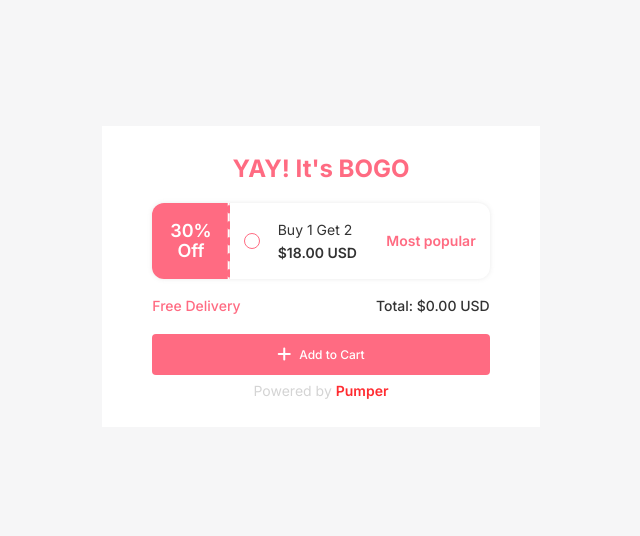
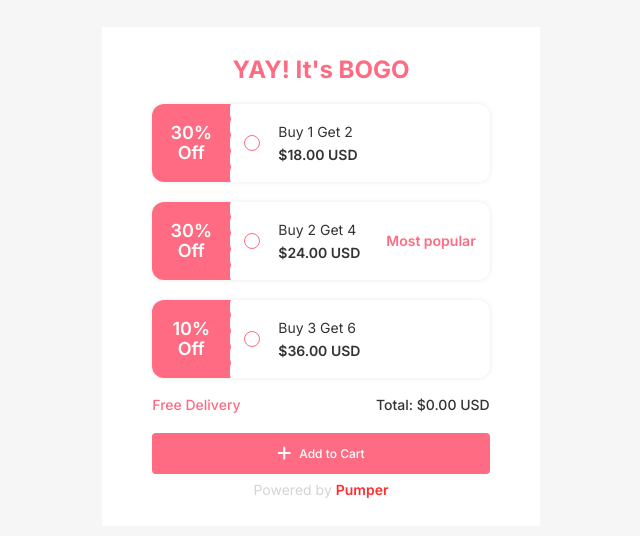
Before and after one commit to nac3nt/webdevtask, an Angular app: page / in a window 1280 px wide. Shown: the part 124-660 px from the top of the page, without its empty margins (319-959 px from the left). Built offline with nearby package versions, Linux system fonts and the light colour scheme.

Commit message:
style fixes

```diff
--- a/src/app/app.component.html
+++ b/src/app/app.component.html
@@ -19,7 +19,7 @@
                 <p>{{ 18 | currency:'USD' }} USD</p>
               </div>
             </div>
-            <p class="right-section-text">Most popular</p>
+            <p class="right-section-text"></p>
           </div>
         </div>
       </ng-container>
@@ -33,6 +33,114 @@
             <div class="offer-text">
               <p>Buy 1 Get 2 <span class="offer-rate">30% Off</span></p>
               <p>{{ 18 | currency:'USD' }} USD <span class="prev-cost">{{ 10 | currency: 'USD'}}</span></p>
+            </div>
+          </div>
+          <form class="pref-section">
+            <h6></h6>
+            <h6>Size</h6>
+            <h6>Colour</h6>
+            <h6>#1</h6>
+            <select name="" id="">
+              <option value="volvo">S</option>
+            </select>
+            <select name="" id="">
+              <option value="volvo">Colour</option>
+            </select>
+            <h6>#2</h6>
+            <select name="" id="">
+              <option value="volvo">S</option>
+            </select>
+            <select name="" id="">
+              <option value="volvo">Colour</option>
+            </select>
+          </form>
+        </div>
+      </ng-template>
+
+      <ng-container *ngIf="!option2Active; else option2Clicked">
+        <div class="option" (click)="activateOption('option2')">
+          <div class="left-section">
+            <p>30% Off</p>
+          </div>
+          <div class="right-section">
+            <div class="radio-option">
+              <label class="radio-input">
+                <input type="radio" name="option1"/>
+                <span class="radio-check"></span>
+              </label>
+              <div class="offer-text">
+                <p>Buy 2 Get 4</p>
+                <p>{{ 24 | currency:'USD' }} USD</p>
+              </div>
+            </div>
+            <p class="right-section-text">Most popular</p>
+          </div>
+        </div>
+      </ng-container>
+      <ng-template #option2Clicked>
+        <div class="option-activated">
+          <div class="radio-option">
+            <label class="radio-input">
+              <input type="radio" name="option2" [checked]="option2Active"/>
+              <span class="radio-check"></span>
+            </label>
+            <div class="offer-text">
+              <p>Buy 2 Get 4 <span class="offer-rate">30% Off</span></p>
+              <p>{{ 24 | currency:'USD' }} USD <span class="prev-cost">{{ 10 | currency: 'USD'}}</span></p>
+            </div>
+          </div>
+          <form class="pref-section">
+            <h6></h6>
+            <h6>Size</h6>
+            <h6>Colour</h6>
+            <h6>#1</h6>
+            <select name="" id="">
+              <option value="volvo">S</option>
+            </select>
+            <select name="" id="">
+              <option value="volvo">Colour</option>
+            </select>
+            <h6>#2</h6>
+            <select name="" id="">
+              <option value="volvo">S</option>
+            </select>
+            <select name="" id="">
+              <option value="volvo">Colour</option>
+            </select>
+          </form>
+        </div>
+      </ng-template>
+
+      <ng-container *ngIf="!option3Active; else option3Clicked">
+        <div class="option" (click)="activateOption('option3')">
+          <div class="left-section">
+            <p>10% Off</p>
+          </div>
+          <div class="right-section">
+            <div class="radio-option">
+              <label class="radio-input">
+                <input type="radio" name="option1"/>
+                <span class="radio-check"></span>
+              </label>
+              <div class="offer-text">
+                <p>Buy 3 Get 6</p>
+                <p>{{ 36 | currency:'USD' }} USD</p>
+              </div>
+            </div>
+            <p class="right-section-text"></p>
+          </div>
+        </div>
+      </ng-container>
+      <ng-template #option3Clicked>
+        <div class="option-activated">
+          <div class="radio-option">
+            <label class="radio-input">
+              <input type="radio" name="option3" [checked]="option3Active"/>
+              <span class="radio-check"></span>
+            </label>
+            <div class="offer-text">
+              <p>Buy 3 Get 6 <span class="offer-rate">10% Off</span></p>
+              <p>{{ 36 | currency:'USD' }} USD <span class="prev-cost">{{ 10 | currency: 'USD'}}</span></p>
             </div>
           </div>
           <form class="pref-section">
--- a/src/app/app.component.scss
+++ b/src/app/app.component.scss
@@ -101,10 +101,10 @@ $white-color: #FFFFFF;
 
             .option {
                 width: 100%;
-                display: flex;
-                flex-direction: row;
+                display: grid;
+                grid-template-columns: 78px auto;
                 align-items: center;
-                height: fit-content;
+                height: 78px;
                 box-shadow: 0px 0px 4px 0px #A7A7A740;
                 border-radius: 12px;
                 cursor: pointer;
@@ -113,12 +113,12 @@ $white-color: #FFFFFF;
                     padding: 18px;
                     background-color: $theme-pink;
                     color: $white-color;
-                    width: min-content;
                     display: flex;
                     justify-content: center;
                     align-items: center;
                     border-radius: 12px 0 0 12px;
                     position: relative;
+                    height: 100%;
 
                     &:after {
                         content: '';
@@ -128,9 +128,9 @@ $white-color: #FFFFFF;
                     }
 
                     &:after {
-                        right: -38px;
+                        right: -39px;
                         rotate: 90deg;
-                        background: radial-gradient(circle, transparent, transparent 50%, $white-color 50%, $white-color 100% ) -1px -3px / 16px 6px repeat-x,
+                        background: radial-gradient(circle, transparent, transparent 50%, $theme-pink 90%, $white-color 60% ) -1px -3px / 16px 6px repeat-x,
                     }
 
                     p {
```
